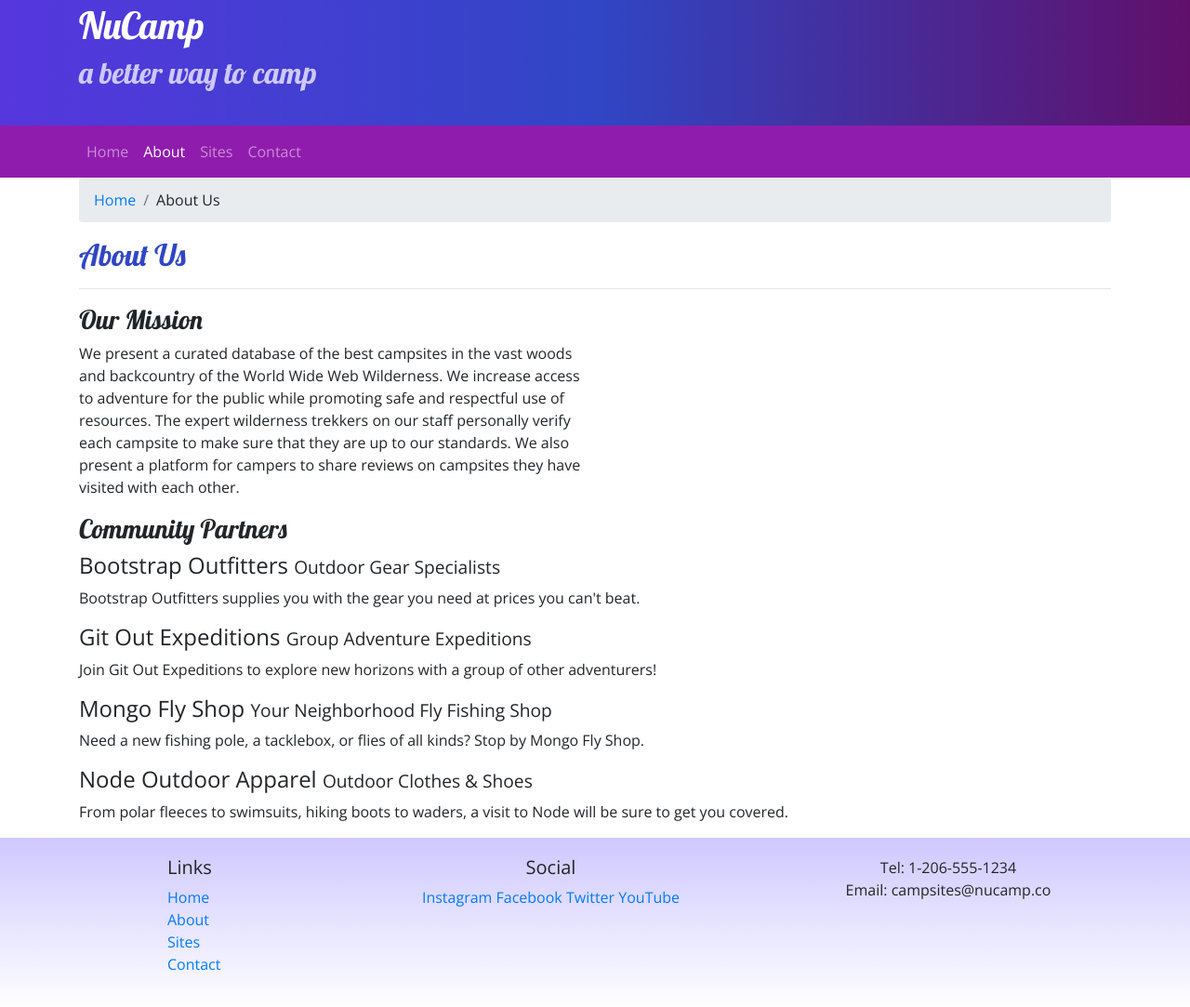
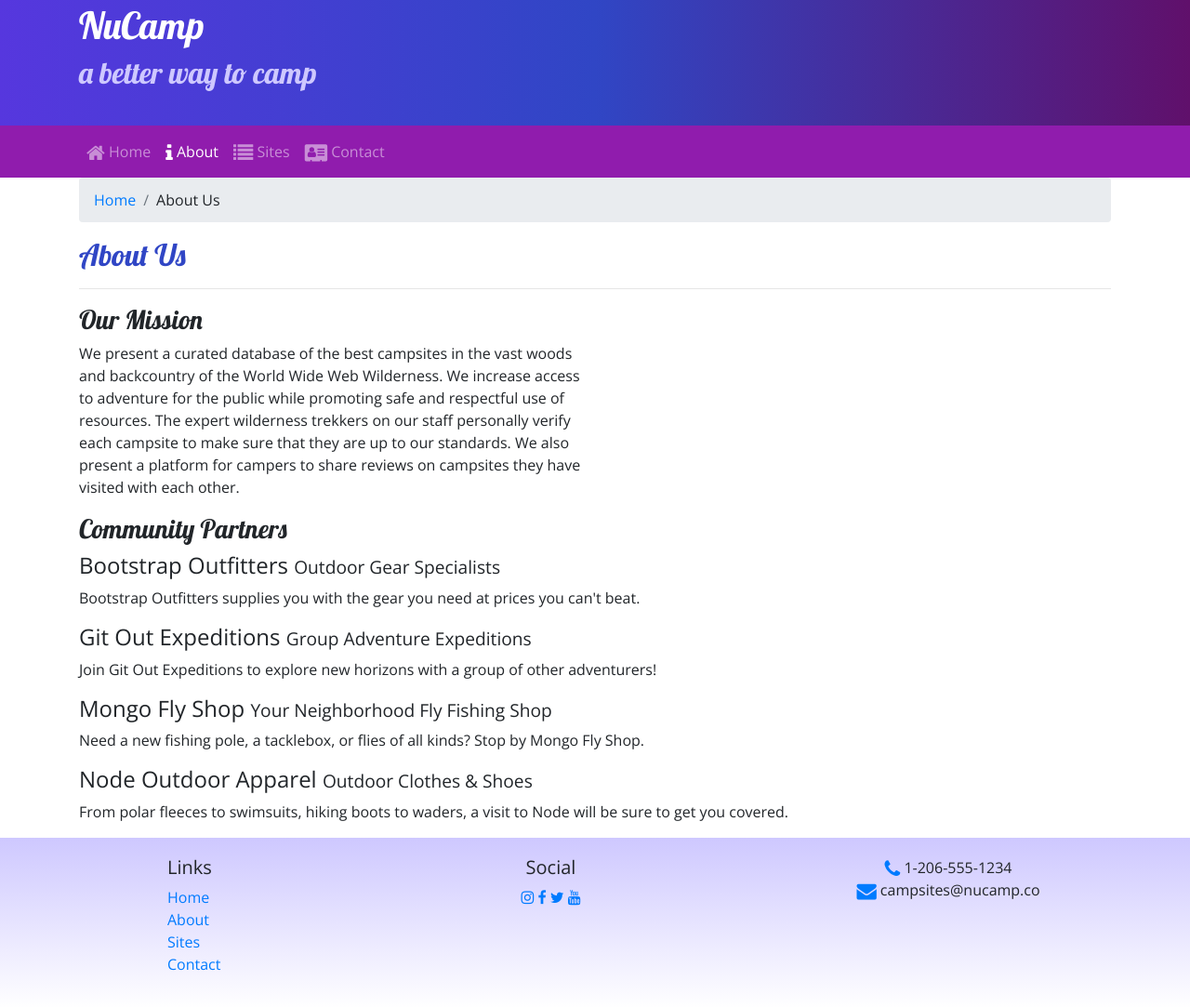
Before and after one commit to srdoyen/masterfulinvestor, a website: page aboutus.html in a window 1280 px wide. Shown: the part 27-1110 px from the top of the page at 93% size. Drawn offline with nearby package versions, Linux system fonts and the light colour scheme.

Commit message:
icon fonts

```diff
--- a/aboutus.html
+++ b/aboutus.html
@@ -1,15 +1,24 @@
 <!DOCTYPE html>
 <html lang="en">
-
   <head>
     <!-- Required meta tags always come first -->
     <meta charset="utf-8" />
     <meta name="viewport" content="width=device-width, initial-scale=1" />
     <!-- Bootstrap CSS -->
-  <link rel="stylesheet" href="node_modules/bootstrap/dist/css/bootstrap.min.css" />
+    <link
+      rel="stylesheet"
+      href="node_modules/bootstrap/dist/css/bootstrap.min.css"
+    />
 
     <!-- Additional CSS must be placed after Bootstrap CSS -->
-  <link rel="stylesheet" href="https://fonts.googleapis.com/css?family=Lobster|Open+Sans" />
+    <link
+      rel="stylesheet"
+      href="node_modules/font-awesome/css/font-awesome.min.css"
+    />
+    <link
+      rel="stylesheet"
+      href="https://fonts.googleapis.com/css?family=Lobster|Open+Sans"
+    />
     <link rel="stylesheet" href="css/styles.css" />
     <title>NuCamp: A Better Way To Camp</title>
   </head>
@@ -27,15 +36,36 @@
     </header>
     <nav class="navbar navbar-expand-sm navbar-dark sticky-top">
       <div class="container">
-      <button class="navbar-toggler ml-auto" type="button" data-toggle="collapse" data-target="#nucampNavbar">
+        <button
+          class="navbar-toggler ml-auto"
+          type="button"
+          data-toggle="collapse"
+          data-target="#nucampNavbar"
+        >
           <span class="navbar-toggler-icon"></span>
         </button>
         <div class="collapse navbar-collapse" id=" nucampNavbar">
           <ul class="navbar-nav">
-          <li class="nav-item"><a class="nav-link" href="index.html">Home</a></li>
-          <li class="nav-item active"><a class="nav-link" href="#">About</a></li>
-          <li class="nav-item"><a class="nav-link" href="#">Sites</a></li>
-          <li class="nav-item"><a class="nav-link" href="#">Contact</a></li>
+            <li class="nav-item">
+              <a class="nav-link" href="index.html"
+                ><i class="fa fa-home fa-lg"></i> Home</a
+              >
+            </li>
+            <li class="nav-item active">
+              <a class="nav-link" href="#"
+                ><i class="fa fa-info fa-lg"></i> About</a
+              >
+            </li>
+            <li class="nav-item">
+              <a class="nav-link" href="#"
+                ><i class="fa fa-list fa-lg"></i> Sites</a
+              >
+            </li>
+            <li class="nav-item">
+              <a class="nav-link" href="#"
+                ><i class="fa fa-address-card fa-lg"></i> Contact</a
+              >
+            </li>
           </ul>
         </div>
       </div>
@@ -129,14 +159,15 @@
           </div>
           <div class="col-6 col-sm-5 text-center">
             <h5>Social</h5>
-          <a href="http://instagram.com/">Instagram</a>
-          <a href="http://facebook.com/">Facebook</a>
-          <a href="http://twitter.com/">Twitter</a>
-          <a href="http://youtube.com/">YouTube</a>
+            <a href="http://instagram.com/"><i class="fa fa-instagram"></i></a>
+            <a href="http://facebook.com/"><i class="fa fa-facebook"></i></a>
+            <a href="http://twitter.com/"><i class="fa fa-twitter"></i></a>
+            <a href="http://youtube.com/"><i class="fa fa-youtube"></i></a>
           </div>
           <div class="col-sm-4 text-center">
-          Tel: 1-206-555-1234<br />
-          Email: campsites@nucamp.co
+            <i class="fa fa-phone fa-lg text-primary"></i> 1-206-555-1234<br />
+            <i class="fa fa-envelope fa-lg text-primary"></i>
+            campsites@nucamp.co
           </div>
         </div>
       </div>
@@ -147,5 +178,4 @@
     <script src="node_modules/popper.js/dist/umd/popper.min.js"></script>
     <script src="node_modules/bootstrap/dist/js/bootstrap.min.js"></script>
   </body>
-
 </html>
--- a/package.json
+++ b/package.json
@@ -15,6 +15,7 @@
   },
   "dependencies": {
     "bootstrap": "^4.0.0",
+    "font-awesome": "^4.7.0",
     "jquery": "^3.3.1",
     "popper.js": "^1.12.9"
   }
```
Also changed, not shown: index.html (+46 -15 lines), 1 other file. Lines whose indentation alone changed are shown as unchanged.
